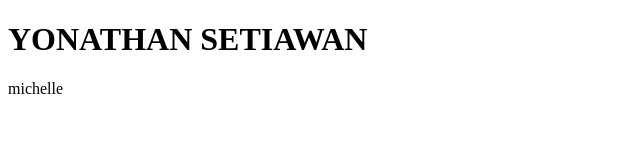
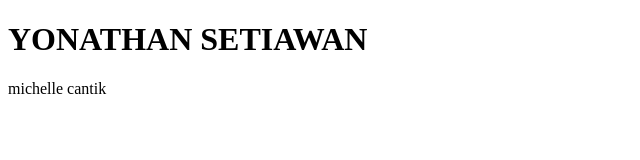
Before and after one commit to yonathanstwn/yonathanstwn.github.io, a plain HTML site: page index.html in a window 1280 px wide. Shown: the full height of the page, 0-640 px from the left. Drawn offline with Linux system fonts and the light colour scheme.

Commit message:
Update index.html

```diff
--- a/index.html
+++ b/index.html
@@ -2,6 +2,6 @@
 <html>
 <body>
 <h1>YONATHAN SETIAWAN</h1>
-<p>michelle</p>
+<p color="red">michelle cantik</p>
 </body>
 </html>
```
